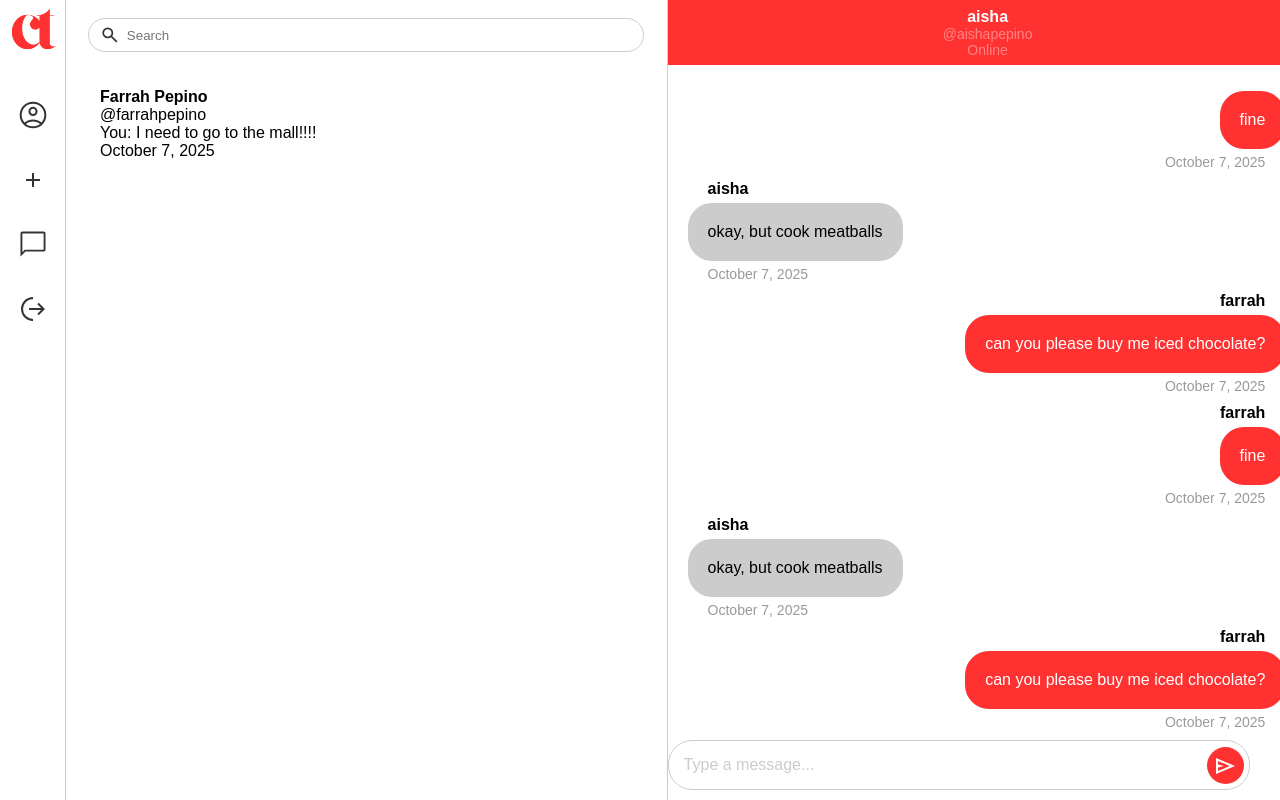
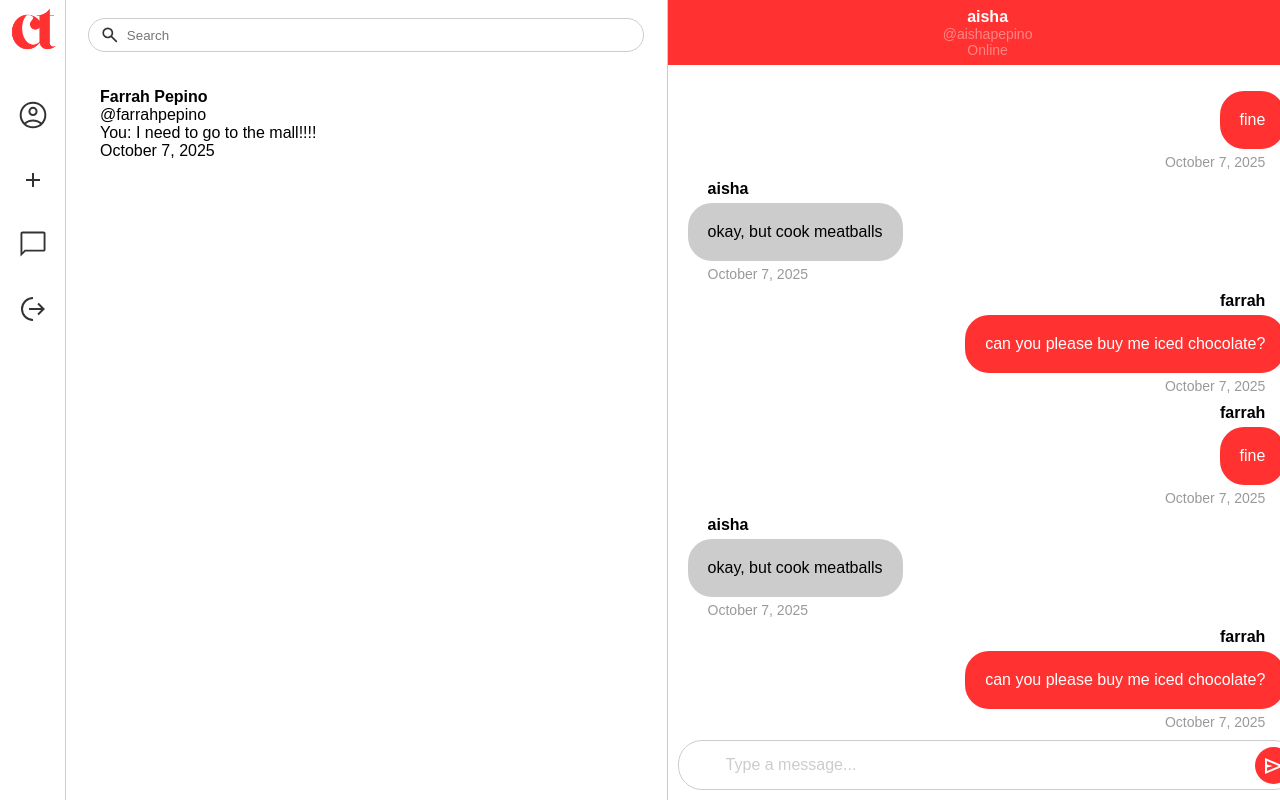
Before and after one commit to farrahpepino/chat-application, an Angular app in the folder client/: page / in a window 1280 px wide. Built offline with nearby package versions, Linux system fonts and the light colour scheme.

Commit message:
update css

```diff
--- a/client/src/Components/chat-room/chat-room.css
+++ b/client/src/Components/chat-room/chat-room.css
@@ -42,8 +42,10 @@
 }
 
 .message-input{
-    width: 43vw;
-    margin: 0 auto;
+    width: 46vw;
+    display: flex;
+    justify-content: center;
+    margin: 0px 10px;
     position: fixed;
     bottom: 10px;
     padding: 15px;
```
